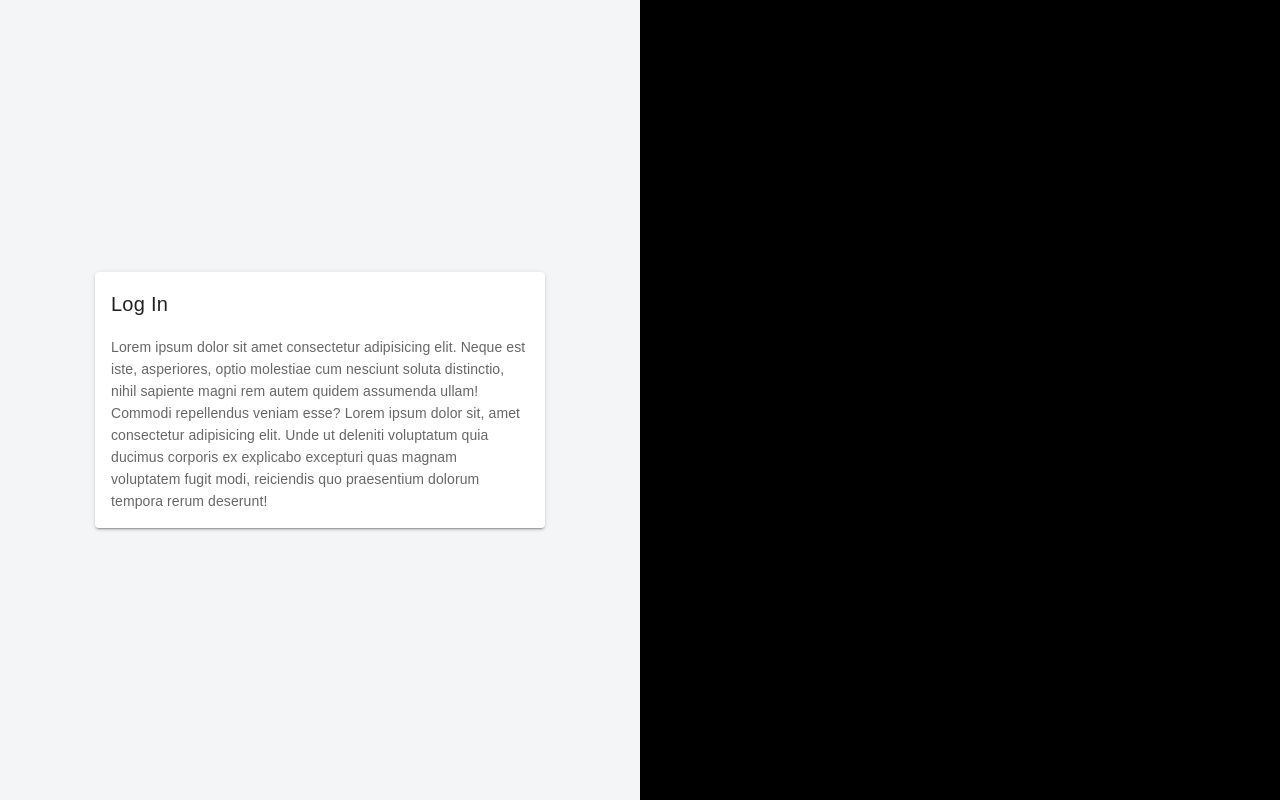
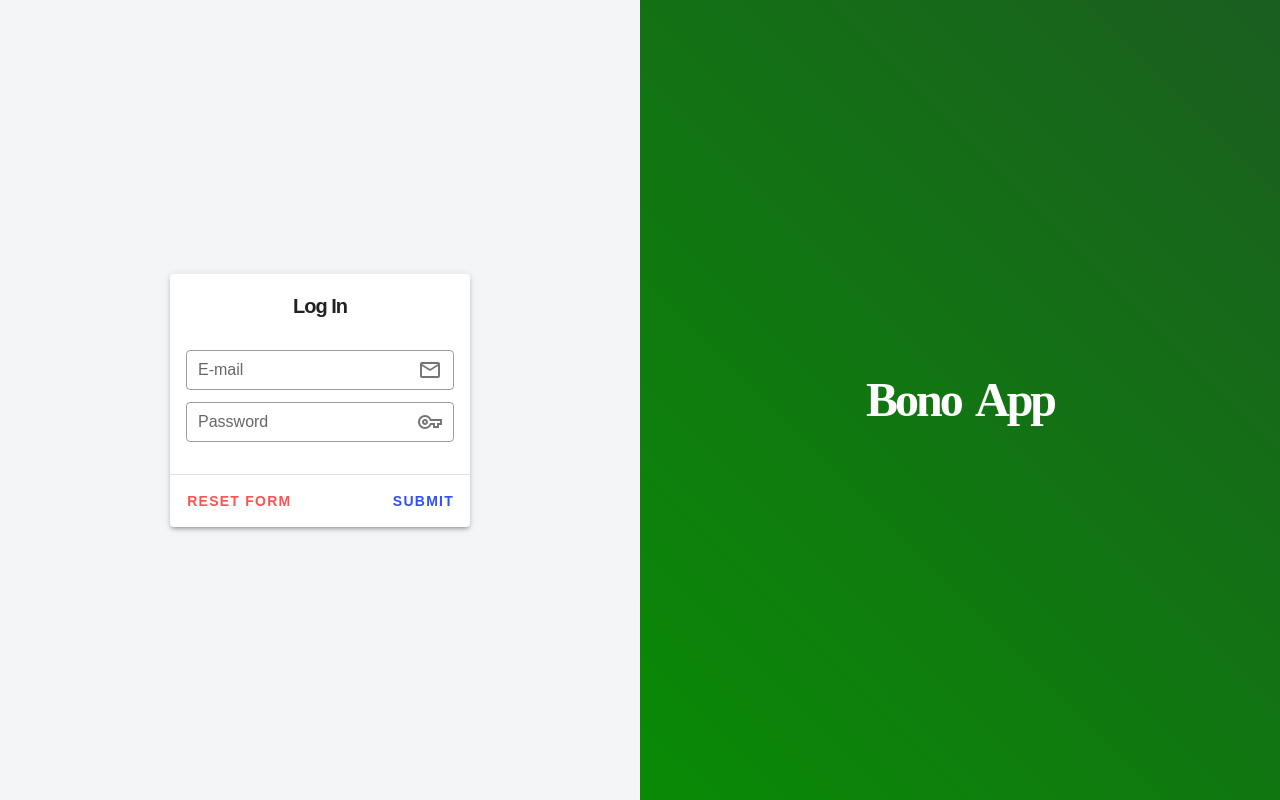
Before and after one commit to Bono-App/BonoApp-frontend, a Vue app: page /login in a window 1280 px wide. Built offline with nearby package versions, Linux system fonts and the light colour scheme.

Commit message:
style: improve view card log in

```diff
--- a/src/views/LogInView.vue
+++ b/src/views/LogInView.vue
@@ -2,12 +2,75 @@
   <div class="login">
     <div class="d-flex align-center mx-auto" id="sample">
       <div class="d-flex justify-center sample2">
-        <v-card width="450">
-          <v-card-title>Log In</v-card-title>
-          <v-card-text> Lorem ipsum dolor sit amet consectetur adipisicing elit. Neque est iste, asperiores, optio molestiae cum nesciunt soluta distinctio, nihil sapiente magni rem autem quidem assumenda ullam! Commodi repellendus veniam esse? Lorem ipsum dolor sit, amet consectetur adipisicing elit. Unde ut deleniti voluptatum quia ducimus corporis ex explicabo excepturi quas magnam voluptatem fugit modi, reiciendis quo praesentium dolorum tempora rerum deserunt!</v-card-text>
-        </v-card>
+        <v-hover>
+            <template v-slot:default="{ hover }">
+              <v-card width="300" :class="`elevation-${hover ? 24 : 3}`" class="transition-swing">
+                <v-card-title class="justify-center font-weight-black mb-1 pb-2" id="title-login">Log In</v-card-title>
+
+                <v-card-text class="py-4">
+                  <v-form ref="form" lazy-validation>
+                    <v-text-field
+                        dense hide-details
+                        class="mb-3"
+                        v-model="email"
+                        :rules="emailRules"
+                        label="E-mail"
+                        placeholder="example@mail.com"
+                        required outlined
+                    >
+                      <template v-slot:append>
+                        <v-tooltip bottom>
+                          <template v-slot:activator="{ on }">
+                            <v-icon v-on="on">mdi-email-outline</v-icon>
+                          </template>
+                          Write here the email you registered
+                        </v-tooltip>
+                      </template>
+                    </v-text-field>
+                    <v-text-field
+                        dense hide-details
+                        class="mb-4"
+                        v-model="password"
+                        :rules="passwordRules"
+                        label="Password"
+                        placeholder="*******"
+                        type="password"
+                        required outlined
+                    >
+                      <template v-slot:append>
+                        <v-tooltip bottom>
+                          <template v-slot:activator="{ on }">
+                            <v-icon v-on="on">mdi-key-outline</v-icon>
+                          </template>
+                          Your password is not displayed
+                        </v-tooltip>
+                      </template>
+                    </v-text-field>
+                  </v-form>
+                </v-card-text>
+
+                <v-divider></v-divider>
+
+                <v-card-actions>
+                  <v-btn color="error"
+                         class="font-weight-bold"
+                         text @click="reset">
+                    Reset Form
+                  </v-btn>
+                  <v-spacer></v-spacer>
+                  <v-btn
+                         class="font-weight-bold"
+                         color="indigo accent-4"
+                         text @click="submit">
+                    Submit
+                  </v-btn>
+                </v-card-actions>
+              </v-card>
+            </template>
+          </v-hover>
       </div>
-      <div class="sample3">
+      <div class="d-flex align-center justify-center sample3">
+        <h1 class="title-app my-0">Bono App</h1>
       </div>
     </div>
   </div>
@@ -15,16 +78,38 @@
 
 <script>
 export default {
-    name: 'LogIn',
-    data: () => ({
-
-    })
+  name: 'LogIn',
+  data: ()=>({
+    email: '',
+    password: '',
+    found: false,
+    usuario: {
+      id: '',
+      contrasena: '',
+      correo: '',
+    },
+    passwordRules: [
+      v => !!v || 'Password is required',
+    ],
+    emailRules: [
+      v => !!v || 'E-mail is required',
+      v => /.+@.+\..+/.test(v) || 'E-mail must be valid',
+    ],
+  }),
+  methods: {
+    reset () {
+      this.$refs.form.reset()
+    },
+  }
 }
 </script>
 
 <style>
 .login {
   height: 100%;
+}
+#title-login {
+  letter-spacing: -1px;
 }
 #sample {
   height: 100%;
@@ -35,6 +120,10 @@ export default {
 .sample3 {
   width: 50%;
   height: 100%;
-  background-color: black;
+  background: linear-gradient(45deg, #098a05, #1B5E20);
+}
+.title-app {
+  color: white;
+  font-size: 3rem;
 }
 </style>
```
